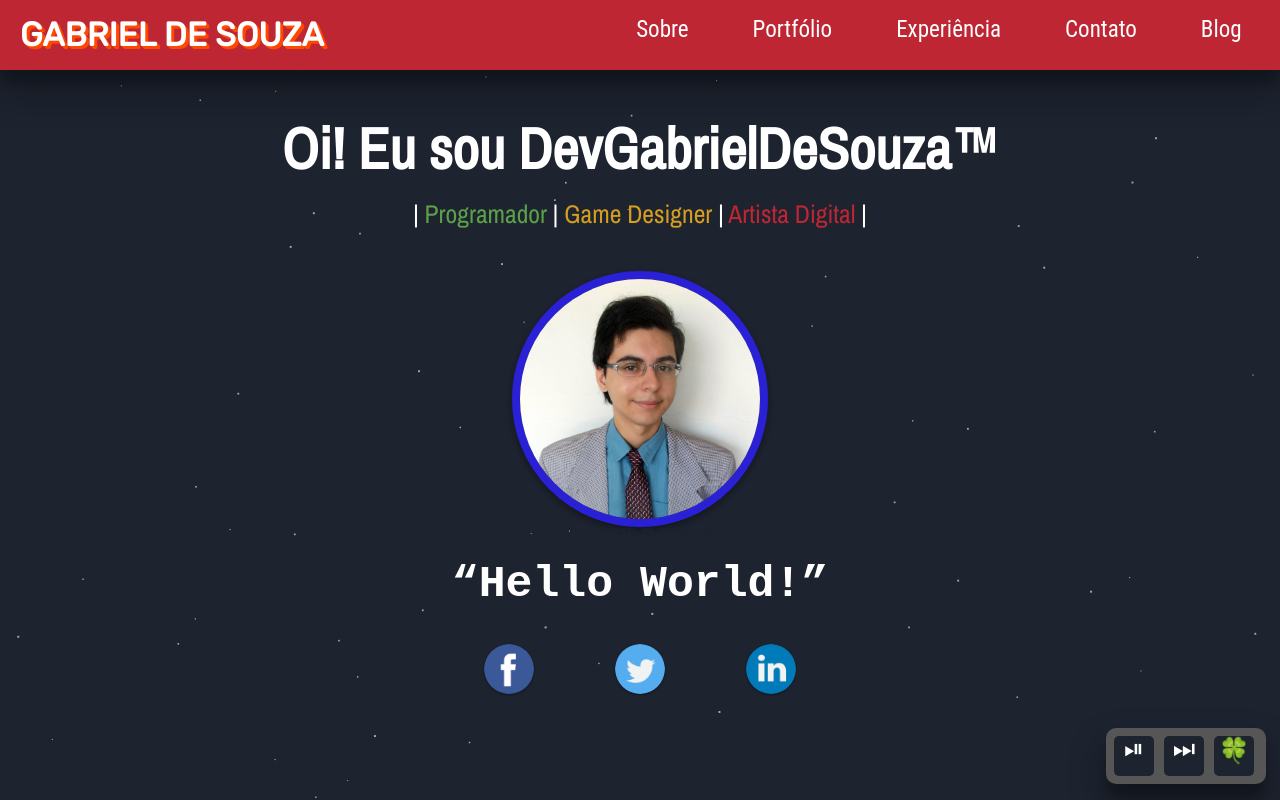
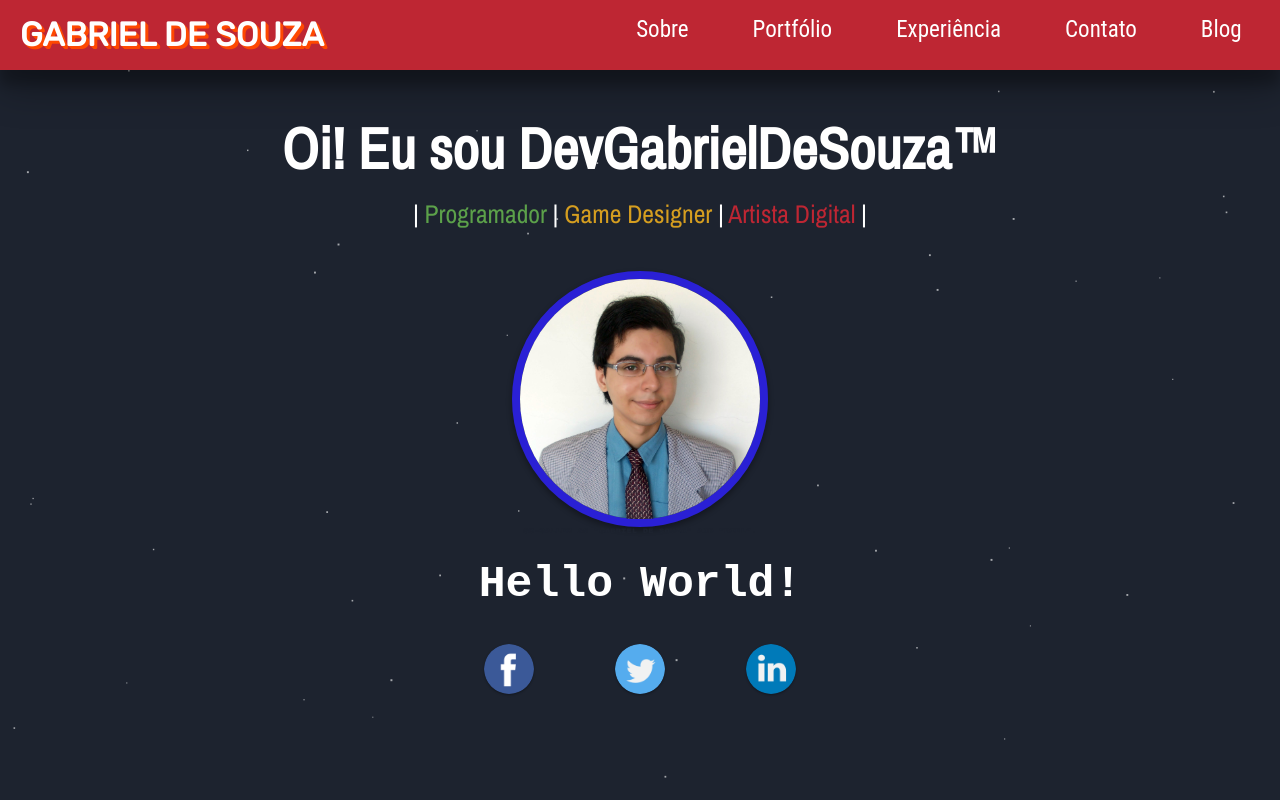
Before and after one commit to GabisouStorage/DevGabrielDeSouza.github.io, a plain HTML site: page index.html in a window 1280 px wide. Shown: the top 800 px of the page. Drawn offline with nearby package versions, Linux system fonts and the light colour scheme; a web font is replaced by a local one.

Commit message:
Revert "PSW Update"
This reverts commit 749f87ba49ff9e6c63699c6eb5d0736084d7635b.

```diff
--- a/css/style-main.css
+++ b/css/style-main.css
@@ -61,41 +61,6 @@ header {
                                   not supported by any browser */
 }
 
-#music_player{
-	position: fixed;
-    bottom: 16px;
-	right: 14px;
-	padding: 5px;
-	background-color: #565656;
-	width: 150px;
-	height: 46px;
-	z-index: 10000000;
-	border-radius: 10px;
-    box-shadow: 0 19px 38px rgba(0,0,0,0.30), 0 15px 12px rgba(0,0,0,0.22);
-}
-
-#MusicButton{
-	background-color: #1d232f;
-	border-radius: 5px;
-	font-size: 25px;
-	margin: 3px;
-	padding: 0px;
-	width: 40px;
-	height: 40px;
-	position: relative;
-	display: inline-block;
-	text-align: center;
-	vertical-align: middle;
-    cursor:pointer;
-}
-
-#MusicButton:hover{
-	background-color: slategray;
-}
-
-#MusicButton p{
-}
-
 #TopTitle {
     top: 0px;
     margin: 0px;
@@ -143,12 +108,11 @@ header {
 
 .starfield {
     display: block;
-	position: fixed;
-	margin: auto;
-    top: -10%;
-    left: -10%;
-    width: 120%;
-    height: 120%;
+    position: fixed;
+    top: 0;
+    left: 0;
+    width: 100%;
+    height: 100vh;
     z-index: -1;
     background-attachment: fixed;
     overflow: hidden;
@@ -358,6 +322,7 @@ h2{
     color: #BEF202;
     /*background-image: url("../img/scanlines2.png");*/
     background-position: bottom;
+    background-color: ;
     border-radius: 10%;
 
     background-position: top;
@@ -537,7 +502,7 @@ h2{
 }
 
 #CurriculumMessage{
-    display: inline-block;
+    display: inline;
     position: relative;
     margin-top: 50px;
     font-size: 2.8vw;
@@ -643,7 +608,7 @@ h2{
 
 .PortfolioSlide{
     width: 26vw;
-    margin: 0px;
+    margin: 0px;''
 }
 
 .SpaceTitle{
--- a/index.html
+++ b/index.html
@@ -11,32 +11,30 @@
 
         <!--<script src="js/input.js"></script>-->
 
-	</head>
-
-	<img id="test" src="img/frame.png" style="display: none;">
+    </head>
 
     <body onresize="resize()">
         <div id="wrapper">
             <header id="header">
                 <div class="container">
-                    <a href="#Home" onclick="MenuButtonClick()"><h1 id="TopTitle">Gabriel de Souza</h1></a>
+                    <a href="#Home"><h1 id="TopTitle">Gabriel de Souza</h1></a>
 
                     <h1 id="MenuButton" onclick="MenuButtonClick()">☰</h1>
 
                     <nav id="NavBar">
                         <ul>
-                            <li><a href="#About" onclick="MenuButtonClick()">Sobre</a></li>
-                            <li><a href="#Portfolio" onclick="MenuButtonClick()">Portfólio</a></li>
-                            <li><a href="#Experience" onclick="MenuButtonClick()">Experiência</a></li>
-                            <li><a href="#Contact" onclick="MenuButtonClick()">Contato</a></li>
-                            <li><a id="Blog" onclick="MenuButtonClick()">Blog</a></li>
+                            <li><a href="#About">Sobre</a></li>
+                            <li><a href="#Portfolio">Portfólio</a></li>
+                            <li><a href="#Experience">Experiência</a></li>
+                            <li><a href="#Contact">Contato</a></li>
+                            <li><a id="Blog">Blog</a></li>
                         </ul>
                     </nav>
                 </div>
             </header>
 
             <!-- The main starfield container, fills the entire screen. -->
-            <div class="starfield" id="starfield" ></div>
+            <div class="starfield" id="starfield"></div>
 
             <main id="main">
                 <section id="Home">
@@ -44,7 +42,7 @@
                     <h3 id ="Jobs" class="fadeInDown">| <a id ="prog" >Programador</a> | <a id ="gmde" >Game Designer</a> | <a id ="artdi" >Artista Digital</a> |</h3>
                     <img id="HomePhoto" src="img/avatar.jpg"/>
                     <figcaption id="HomeCaption">So-called as "Gabriel de Souza" and "Biel".</figcaption>
-                    <h2 id="HomeText"><q>Hello World!</q></h2>
+                    <h2 id="HomeText">Hello World!</h2>
 
                     <ul id="SocialInMenu">
                         <li><a href="https://www.facebook.com/mrgabrieldesouza"><img class="SocialImage" src="img/social/facebook.png"/></a></li>
@@ -65,7 +63,7 @@
                                 <div class="bubble"></div>
                             </div>
                             <div id="AboutText1" class="AboutText">
-                                <p><q>Sempre fui apaixonado por computação, jogos e arte digital. Amo ajudar as pessoas através da tecnologia.</q></p>
+                                <p>"Sempre fui apaixonado por computação, jogos e arte digital. Amo ajudar as pessoas através da tecnologia."</p>
                             </div>
                         </div>
 
@@ -76,7 +74,7 @@
                                 <div class="bubble"></div>
                             </div>
                             <div id="AboutText2" class="AboutText">
-                                <p><q>Contribuo com comunidades e empresas nacionais e internacionais através de projetos tecnológicos.</q></p>
+                                <p>"Contribuo com comunidades e empresas nacionais e internacionais através de projetos tecnológicos."</p>
                             </div>
                         </div>
 
@@ -87,7 +85,7 @@
                                 <div class="bubble"></div>
                             </div>
                             <div id="AboutText3" class="AboutText">
-                                <p><q>Me formei como TÉCNICO DE PROGRAMAÇÃO DE JOGOS DIGITAIS. Agora, curso CIÊNCIA DA COMPUTAÇÃO.</q></p>
+                                <p>"Me formei como TÉCNICO DE PROGRAMAÇÃO DE JOGOS DIGITAIS. Agora, curso CIÊNCIA DA COMPUTAÇÃO."</p>
                             </div>
                         </div>
 
@@ -98,7 +96,7 @@
                                 <div class="bubble"></div>
                             </div>
                             <div id="AboutText4" class="AboutText">
-                                <p><q>Procuro parcerias que me ajudem a contribuir com o mundo através da tecnologia, dos jogos e da arte.</q></p>
+                                <p>"Procuro parcerias que me ajudem a contribuir com o mundo através da tecnologia, dos jogos e da arte."</p>
                             </div>
                         </div>
 
@@ -216,18 +214,7 @@
                         <li><a href="https://plus.google.com/u/0/115785162995076632702"><img class="SocialImage" src="img/social/google-plus.png"/></a> </li>
                     </ul>
 
-					<a id="CurriculumLink2" href="resume.html">CURRÍCULO</a>
-
-					<table style="margin: auto;">
-						<tr>
-							<th>E-mail:</th>
-							<td>contatogabrieldesouza@gmail.com</td>
-						</tr>
-						<tr>
-							<th>Telefone:</th>
-							<td>+55 (21) 96552-4492</td>
-						</tr>
-					</table>
+                    <a id="CurriculumLink2" href="resume.html">CURRÍCULO</a>
 
                     <div id="assin">
                         <p>Gabriel de Souza Ⓒ 2017 | Feito com ♥ e ★ por Gabriel de Souza.<br>Todos os direitos e esquerdos resrevados.</p>
@@ -243,13 +230,6 @@
         </div>
         <script src="js/starfield.js"></script>
         <script src="js/main_behaviour-main.js"></script>
-
-		<div id="music_player">
-			<p onclick="playButton()" id="MusicButton">⏯</p>
-			<p onclick="nextAudio()" id="MusicButton">⏭</p>
-			<p onclick="changeAudio()" id="MusicButton">🍀</p>
-		</div>
-
-	</body>
+    </body>
 
 </html>
--- a/js/main_behaviour-main.js
+++ b/js/main_behaviour-main.js
@@ -2,114 +2,18 @@
 //element.parentNode.removeChild(menuMobile);
 //console.log("hOI!");
 
-let menuMobile;
+var menuMobile;
 
-let menuButtonPosition;
-
-
-let audios = [];
-
-audios.push(new Audio('audio/spaceJunk.mp3'));
-audios.push(new Audio('audio/moonTheme.mp3'));
-audios.push(new Audio('audio/direDocks.mp3'));
-audios.push(new Audio('audio/aquaticAmbience.mp3'));
-audios.push(new Audio('audio/starLight.mp3'));
-
-
-for(i in audios){
-	audios[i].load();
-	audios[i].loop = true;
-}
-
-
-let audioAmount = audios.length;
-
-let selectAudio = Math.floor(Math.random() * audioAmount);
-
-
-console.log("Selecao: " + selectAudio);
-
-let audio = new Audio('audio/spaceJunk.mp3');
-
-
-//audio.src = 'audio/direDocks.mp3';
-audio.load();
-
-playAudio();
-
-
-function playAudio() {
-	let playPromise = audios[selectAudio].play();
-
-	if (playPromise !== undefined) {
-		playPromise.then(_ => {
-			// Automatic playback started!
-			// Show playing UI.
-		})
-			.catch(error => {
-				alert("Reprodução automática indisponível! Inicie a música no player!");
-			});
-	}
-}
-
-
-function pauseAudio() {
-	let playPromise = audios[selectAudio].pause();
-
-	if (playPromise !== undefined) {
-		playPromise.then(_ => {
-			// Automatic playback started!
-			// Show playing UI.
-		})
-			.catch(error => {
-				alert("Interrupção indisponível! Inicie a música no player!");
-			});
-	}
-}
-
-function changeAudio() {
-	audios[selectAudio].pause();
-	audios[selectAudio].currentTime = 0;
-	let valorAleatorio = Math.floor(Math.random() * (audioAmount-1)) + 1;
-	selectAudio = (selectAudio + valorAleatorio) % audioAmount;
-	console.log("Valor aleatorio:" + valorAleatorio + "\nNova Seleção:" + selectAudio);
-	playAudio();
-}
-
-function nextAudio() {
-	pauseAudio();
-	audios[selectAudio].currentTime = 0;
-	selectAudio = (selectAudio+1) % audioAmount;
-	console.log(selectAudio);
-	playAudio();
-}
+var menuButtonPosition;
 
 window.onload = function () {
     menuMobile = document.getElementById("NavBar");
 
     menuMobile.style.transition = "none";
 
-	menuButtonPosition = menuMobile.style.right;
-	//audio = new Audio('audio/spaceJunk.mp3');
-
+    menuButtonPosition = menuMobile.style.right;
 
 };
-
-window.open = function () {
-	console.log("done");
-};
-
-
-function playButton() {
-	if (!audios[selectAudio].paused) {
-		pauseAudio();
-
-	}else{
-		pauseAudio();
-		playAudio();
-		audios[selectAudio].loop = true;
-	}
-}
 
 function MenuButtonClick(){
     menuButtonPosition = menuMobile.style.right
@@ -137,33 +41,35 @@ function resize(){
         menuMobile.style.transition = "none";
         menuButtonPosition = menuMobile.style.right = "2%";
     }
+    //randomise();
 }
 
-let slidesNames = [["GameSlide", 0],["ArtSlide",0],["AppSlide",0]];
+var slidesNames = [["GameSlide", 0],["ArtSlide",0],["AppSlide",0]];
 
-let myIndex = 0;
+var myIndex = 0;
 
 carousel();
 
 
 function carousel(slides) {
-    let i;
+    var i;
 
-    let slide = [];
-    for(let i=0; i< slidesNames.length; i++) {
+    var slide = [];
+    for(var i=0; i< slidesNames.length; i++) {
 
-        let j;
+        var j;
 
         slide[i] = document.getElementsByClassName(slidesNames[i][0]);
 
         for (j = 0; j < slide[i].length; j++) {
             slide[i][j].style.display = "none";
+            //console.log(slide[i][j]);
         }
 
         slidesNames[i][1]++;
 
         if (slidesNames[i][1] > slide[i].length) {
-            slidesNames[i][1] = 1;
+            slidesNames[i][1] = 1
         }
 
         slide[i][slidesNames[i][1]-1].style.display = "block";
@@ -171,3 +77,51 @@ function carousel(slides) {
 
     setTimeout(carousel, 2000); // Change image every 2 seconds
 }
+
+/*
+function carousel(slides) {
+    var i;
+
+    var slide = [];
+    for(var i=0; i< slidesNames.length; i++) {
+
+        var j;
+
+        slide[i] = document.getElementsByClassName(slidesNames[i]);
+
+        for (j = 0; j < slide[i].length; j++) {
+            slide[i][j].style.display = "none";
+            //console.log(slide[i][j]);
+        }
+
+        myIndex++;
+
+        if (myIndex > slide[i].length) {
+            myIndex = 1
+        }
+
+        slide[i][myIndex-1].style.display = "block";
+    }
+    setTimeout(carousel, 2000); // Change image every 2 seconds
+}
+*/
+
+/*
+function carousel(slides) {
+    var i;
+    var x = document.getElementsByClassName("GameSlide");
+
+    var slide = [];
+    for(var i=0; i< slidesNames.length; i++) {
+        slide[i] = document.getElementsByClassName("GameSlide");
+    }
+
+    for (i = 0; i < x.length; i++) {
+       x[i].style.display = "none";
+    }
+    myIndex++;
+    if (myIndex > x.length) {myIndex = 1}
+    x[myIndex-1].style.display = "block";
+    setTimeout(carousel, 2000); // Change image every 2 seconds
+}
+*/
--- a/js/starfield.js
+++ b/js/starfield.js
@@ -2,8 +2,6 @@
 	Starfield lets you take a div and turn it into a starfield.
 
 */
-
-//let last_height;
 
 //	Define the starfield class.
 function Starfield(w,h) {
@@ -15,16 +13,13 @@ function Starfield(w,h) {
 	this.maxVelocity = 30;*/
 	this.minVelocity = Math.random()*30 + 10;
 	this.maxVelocity = Math.random()*40 + this.minVelocity;
-	this.stars = 100;
+	this.stars = 50;
 	this.intervalId = 0;
-
-	this.last_width = w;
-	this.last_height = h;
 }
 
 //	The main function - initialises the starfield.
 Starfield.prototype.initialise = function(div) {
-	let self = this;
+	var self = this;
 
 	//	Store the div.
 	this.containerDiv = div;
@@ -40,7 +35,7 @@ Starfield.prototype.initialise = function(div) {
 	});
 
 	//	Create the canvas.
-	let canvas = document.createElement('canvas');
+	var canvas = document.createElement('canvas');
 	div.appendChild(canvas);
 	this.canvas = canvas;
 	this.canvas.width = this.width;
@@ -50,14 +45,14 @@ Starfield.prototype.initialise = function(div) {
 Starfield.prototype.start = function() {
 
 	//	Create the stars.
-	let stars = [];
-	for(let i=0; i<this.stars; i++) {
+	var stars = [];
+	for(var i=0; i<this.stars; i++) {
 		stars[i] = new Star(Math.random()*this.width, Math.random()*this.height, Math.random()*1+1,
 		 (Math.random()*(this.maxVelocity - this.minVelocity))+this.minVelocity);
 	}
 	this.stars = stars;
 
-	let self = this;
+	var self = this;
 	//	Start the timer.
 	this.intervalId = setInterval(function() {
 		self.update();
@@ -70,12 +65,27 @@ Starfield.prototype.stop = function() {
 };
 
 Starfield.prototype.update = function() {
-	let dt = 1 / this.fps;
+	var dt = 1 / this.fps;
 
-	for(let i=0; i<this.stars.length; i++) {
-		let star = this.stars[i];
+	for(var i=0; i<this.stars.length; i++) {
+		var star = this.stars[i];
 		star.x -= dt * star.velocity;
 
+        /*if(star.opacity > 1){
+            star.opacity = 1;
+        }else if(star.opacity == 1){
+            star.increase *= -1;
+        }else if(star.opacity < 0){
+            star.opacity = 0;
+        }else if(star.opacity == 0){
+            star.increase *= -1;
+        }*/
+
+        //star.opacity += dt * star.increase;
+
+        //star.opacity -= (Math.random() * dt) / 8;
+
+		//	If the star has moved from the bottom of the screen, spawn it at the top.
 		if(star.x < 0) {
 			this.stars[i] = new Star(this.width, Math.random()*this.height, Math.random()*1+1,
 		 	(Math.random()*(this.maxVelocity - this.minVelocity))+this.minVelocity);
@@ -85,19 +95,31 @@ Starfield.prototype.update = function() {
 
 Starfield.prototype.draw = function() {
 
-	let ctx = this.canvas.getContext("2d");
+	//	Get the drawing context.
+	var ctx = this.canvas.getContext("2d");
 
+	//	Draw the background.
+ 	//ctx.fillStyle = '#000000';
+	//ctx.fillRect(0, 0, this.width, this.height);
+
+    //ctx.save();
+
+	//Clear the canvas
 	ctx.clearRect(0, 0, this.width, this.height);
 
 
+	//	Draw stars.
+	//ctx.fillStyle = '#ffffff';
     ctx.fillStyle = "rgba(255,255,255, 0.6)";
-	for(let i=0; i<this.stars.length;i++) {
-		let star = this.stars[i];
+	for(var i=0; i<this.stars.length;i++) {
+		var star = this.stars[i];
+
+        //Apply opacity
+        //ctx.globalAlpha = (star.opacity) / 1;
+
 		ctx.fillRect(star.x, star.y, star.size, star.size);
 	}
-
-	// let img = document.getElementById("test");
-	// ctx.drawImage(img, 0, 0, this.width, this.height);
+    //ctx.restore();
 };
 
 function Star(x, y, size, velocity) {
@@ -105,16 +127,18 @@ function Star(x, y, size, velocity) {
 	this.y = y;
 	this.size = size;
 	this.velocity = velocity;
+    //this.opacity = Math.random();
+    //this.increase = 0.1;
 }
 
-let container = document.getElementById('starfield');
-let starfield = new Starfield(container.offsetWidth, container.offsetHeight);
+var container = document.getElementById('starfield');
+var starfield = new Starfield(container.offsetWidth, container.offsetHeight);
 starfield.initialise(container);
 starfield.start();
 
 function randomise() {
 	starfield.stop();
-	starfield.stars = 100;
+	starfield.stars = 50;
 	starfield.minVelocity = Math.random()*30;
 	starfield.maxVelocity = Math.random()*40 + starfield.minVelocity;
 	starfield.start();
@@ -123,15 +147,5 @@ function randomise() {
 
 
 window.addEventListener('resize', function resize(event) {
-	let div = starfield.containerDiv;
-
-	let new_width = div.offsetWidth;
-	let new_height = div.offsetHeight;
-
-	if ((new_width > starfield.last_width * 1.1 || new_width < starfield.last_width * 0.8 || new_height > starfield.last_height * 1.1 || new_height < starfield.last_height * 0.8) || (Math.abs(new_width - starfield.last_width) > 200) || (Math.abs(new_height - starfield.last_height)> 200)) {
-		randomise();
-		this.console.log("Novo: " + new_width + "\nAntigo: " + div.offsetWidth);
-		starfield.last_width = div.offsetWidth;
-		starfield.last_height = div.offsetHeight;
-	}
+    randomise();
 });
```
Also changed, not shown: img/frame.png (deleted), 3 other files.
